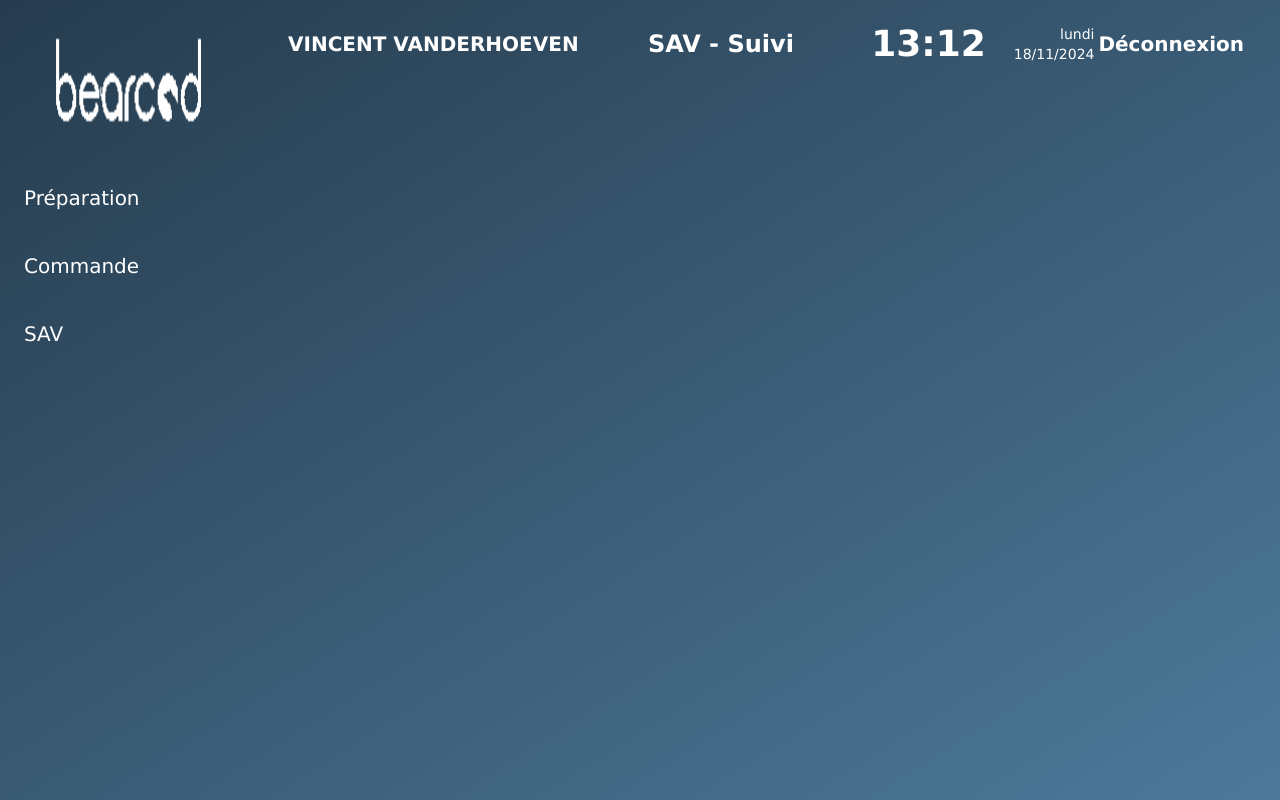
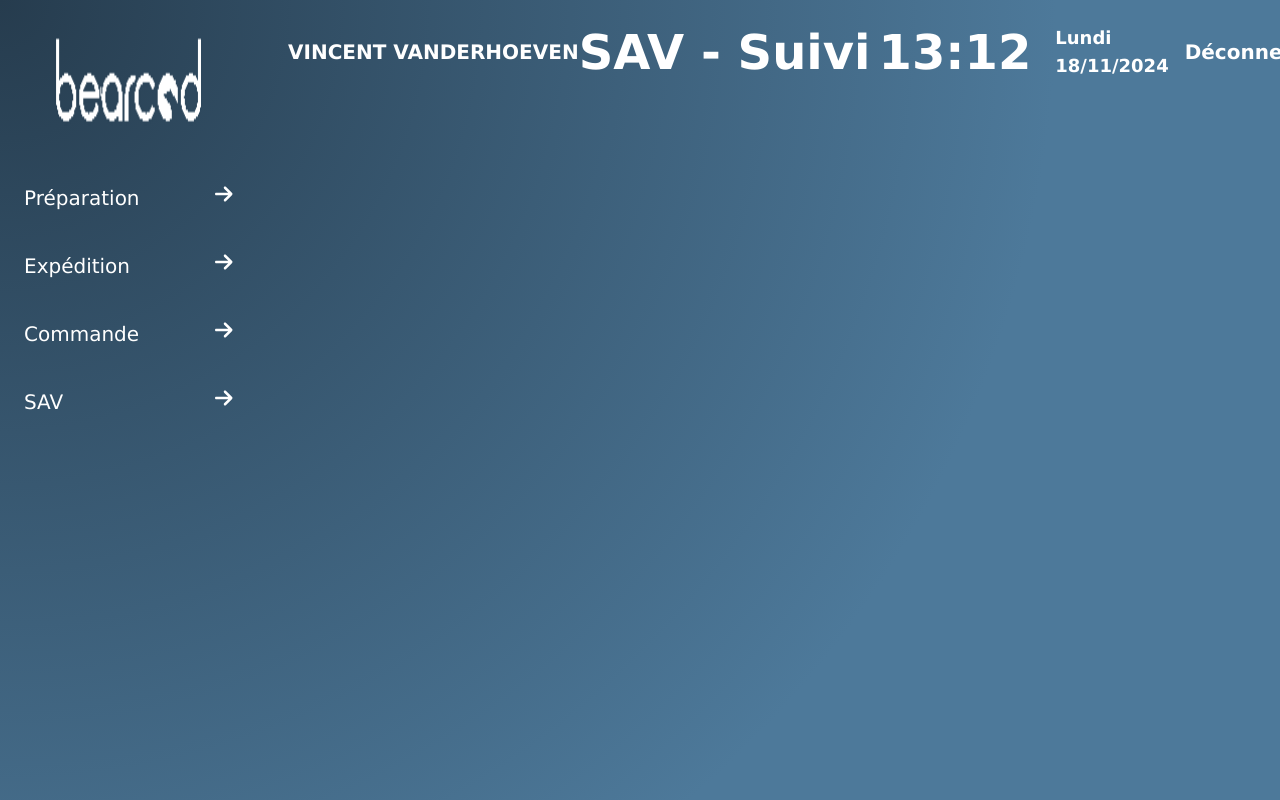
Before and after one commit to Loddfafnir12/MaquetteExtranet, a React (Vite) app: page / in a window 1280 px wide. Built offline with nearby package versions, Linux system fonts and the light colour scheme; the HTML template or start-up script is replaced by a standard one.

Commit message:
animation et fleche + du mode mobile

```diff
--- a/package.json
+++ b/package.json
@@ -10,7 +10,7 @@
     "preview": "vite preview"
   },
   "dependencies": {
-    "@fortawesome/free-solid-svg-icons": "^6.6.0",
+    "@fortawesome/free-solid-svg-icons": "^6.7.1",
     "@fortawesome/react-fontawesome": "^0.2.2",
     "react": "^18.3.1",
     "react-dom": "^18.3.1"
--- a/src/components/Banner/Banner.css
+++ b/src/components/Banner/Banner.css
@@ -39,24 +39,24 @@
 
 /* Style pour le titre de l'application */
 .app-title {
-  @apply text-2xl font-bold text-center flex-1; /* Centrer le titre avec flexbox et largeur flexible */
+  @apply text-5xl font-bold text-center flex-1; /* Centrer le titre avec flexbox et largeur flexible */
   white-space: nowrap; /* Empêcher le texte de se couper */
 }
 
 /* Conteneur pour l'heure, le jour et la date */
 .datetime {
-  @apply flex items-center justify-end space-x-6 pl-2; /* Flexbox avec un espacement plus grand entre les éléments */
+  @apply text-xl capitalize flex items-center justify-end space-x-6 pl-2 pr-2; /* Flexbox avec un espacement plus grand entre les éléments */
 }
 
 /* Style de l'heure */
 .time {
-  @apply text-4xl font-bold; /* Heure en grande taille */
+  @apply text-5xl font-bold; /* Heure en grande taille */
 }
 
 /* Style pour le jour et la date */
 .date {
-  @apply text-sm font-light pl-1; /* Texte petit et léger pour la date et le jour */
-  text-align: right; /* Alignement du texte à droite */
+  @apply text-lg font-bold pr-1; /* Texte petit et léger pour la date et le jour */
+  text-align: left; /* Alignement du texte à gauche */
 }
 
 .logout-button {
--- a/src/components/Menu/Menu.css
+++ b/src/components/Menu/Menu.css
@@ -23,10 +23,21 @@
   transition: transform 0.3s ease, background-color 0.3s ease,
     box-shadow 0.3s ease; /* Transition douce pour le zoom, couleur de fond et l'ombre */
 }
+.menu-spacing {
+  @apply mt-20; /* Ajoute une marge supérieure équivalente à 2.5rem (40px) */
+}
 
 /* Lien du menu avec taille de police agrandie */
 .menu-link {
   @apply block p-2 rounded-lg text-xl transition-all duration-300 ease-in-out; /* Taille de police agrandie */
+}
+.menu-icon {
+  @apply absolute top-0 right-0 mt-2 mr-2 text-xl; /* Align the icon to the top right corner with some margin */
+  transition: transform 0.3s ease; /* Add a smooth transition for the transform property */
+}
+
+.menu-item:hover .menu-icon {
+  transform: rotate(40deg); /* Apply a rotation transformation on hover */
 }
 
 /* Effet au survol de l'élément du menu */
@@ -38,7 +49,7 @@
 /* Sous-menu avec animation d'apparition */
 .submenu {
   @apply absolute left-full text-white top-0 p-2 rounded-lg opacity-0 invisible transform translate-x-4 transition-all duration-300 ease-in-out;
-  background: linear-gradient(to bottom right, #263c4e, #4d799a);
+  background: radial-gradient(circle at top left, #263c4e 0%, #4d799a 70%);
   z-index: 10000; /* Assurez-vous que le sous-menu soit au-dessus */
   width: max-content + 2px; /* Ajuste la largeur du sous-menu au contenu */
   /* Rajoute 2px d'espacement supplémentaire à droite */
@@ -185,6 +196,43 @@
   .burger-menu {
     display: block; /* Le bouton burger est visible */
   }
+
+  .menu-link {
+    @apply text-sm; /* Ajuste la taille de la police des éléments du menu */
+  }
+
+  .menu-icon {
+    @apply text-lg; /* Ajuste la taille des icônes */
+  }
+
+  .menu-list {
+    display: flex;
+    flex-direction: column; /* Empile les menus en une seule colonne */
+  }
+
+  .menu-item {
+    margin-bottom: 1rem; /* Espacement entre les items principaux */
+  }
+
+  submenu {
+    @apply opacity-0 max-h-0 overflow-hidden transition-all duration-300 ease-in-out;
+    background: radial-gradient(circle at top left, #263c4e 0%, #4d799a 70%);
+    max-width: 90vw; /* Limiting submenu width */
+    margin-top: 10px; /* Espacement entre le menu et le sous-menu */
+    border-radius: 8px; /* Bord arrondi */
+  }
+
+  /* Élément du sous-menu */
+  .submenu-item {
+    @apply block text-sm text-white p-2 transition-all duration-200 rounded-lg ease-in-out;
+    white-space: nowrap; /* Empêche le texte de se couper */
+    cursor: pointer; /* Change le curseur lors du survol */
+  }
+
+  /* Affichage du sous-menu lorsque l'élément parent est ouvert */
+  .menu-item.open .submenu {
+    @apply opacity-100 max-h-[500px]; /* Animation pour le déploiement */
+  }
 }
 
 /* Animation de fermeture du sous-menu sur mobile après un clic */
--- a/src/components/Menu/Menu.jsx
+++ b/src/components/Menu/Menu.jsx
@@ -1,210 +1,84 @@
-import React, { useState } from "react";
-import "./Menu.css";  // Importez votre fichier CSS
-import logoBearcod from "../../image/logo-bearcod_blanc.png"; // Logo principal
-import logoTete from "../../image/logo-tete.png"; // Logo pour petits écrans
+import React, { useState, useEffect } from "react";
+import "./Menu.css";
+import logoBearcod from "../../image/logo-bearcod_blanc.png";
+import logoTete from "../../image/logo-tete.png";
 import { FontAwesomeIcon } from "@fortawesome/react-fontawesome";
-import { faBars, faTimes } from "@fortawesome/free-solid-svg-icons"; // Icônes pour le menu et la croix
+import { faBars, faTimes, faArrowDown, faArrowRight } from "@fortawesome/free-solid-svg-icons";
 
 const Menu = ({ toggleMenu, menuOpen }) => {
-  const [activeSubmenu, setActiveSubmenu] = useState(null);
-  const [subMenuActive, setSubMenuActive] = useState(false); // Etat pour gérer l'animation d'ouverture/fermeture des sous-menus en mobile
+  const [activeSubmenu, setActiveSubmenu] = useState(null); // Gère quel sous-menu est ouvert
+  const [isMobile, setIsMobile] = useState(false); // Détecte si l'on est sur mobile
 
-  // Affiche ou cache le sous-menu
+  // Gère le changement de taille d'écran
+  useEffect(() => {
+    const handleResize = () => {
+      setIsMobile(window.innerWidth <= 480);
+    };
+
+    handleResize(); // Vérifie la taille à l'initialisation
+    window.addEventListener("resize", handleResize); // Ajoute l'écouteur d'événement
+
+    return () => window.removeEventListener("resize", handleResize); // Nettoyage de l'écouteur
+  }, []);
+
   const toggleSubmenu = (index) => {
-    if (activeSubmenu === index) {
-      setActiveSubmenu(null); // Ferme le sous-menu si déjà ouvert
-    } else {
-      setActiveSubmenu(index); // Ouvre le sous-menu correspondant
+    if (isMobile) {
+      // En mode mobile, on affiche ou cache le sous-menu au clic
+      setActiveSubmenu(activeSubmenu === index ? null : index); // Active le sous-menu ou le cache
     }
   };
 
-  const handleSubmenuClick = (index) => {
-    if (window.innerWidth <= 480) {
-      setSubMenuActive(true); // Déclenche l'animation du sous-menu
-      setTimeout(() => {
-        setActiveSubmenu(null); // Ferme le sous-menu après l'animation
-        setSubMenuActive(false); // Réinitialise l'état pour ne pas bloquer les futures interactions
-      }, 300); // Doit correspondre à la durée de l'animation CSS
-    }
-  };
+  const menuData = [
+    { id: 1, title: "Préparation", items: ["Expédition", "Historique des préparations", "Lettuce"] },
+    { id: 2, title: "Expédition", items: ["Carrot", "Potato", "Spinach"] },
+    { id: 3, title: "Commande", items: ["Lettuce", "Spinach", "Cucumber"] },
+    { id: 4, title: "SAV", items: ["Suivi", "Reprise", "Déclaration"] },
+  ];
 
   return (
     <div className="app-container">
-      {/* Bouton Burger (affiché uniquement en mode mobile) */}
+      {/* Bouton burger */}
       <div
-        className={`burger-menu md:hidden fixed top-4 left-4 z-20 ${menuOpen ? "rotate" : ""}`}
+        className={`burger-menu fixed top-4 left-4 z-20 ${menuOpen ? "rotate" : ""}`}
         onClick={toggleMenu}
       >
         <FontAwesomeIcon icon={menuOpen ? faTimes : faBars} className="text-white" size="lg" />
       </div>
 
       {/* Sidebar */}
-      <div className={`sidebar ${menuOpen ? "open" : ""} md:block`}>
-        {/* Logo principal (affiché par défaut) */}
+      <div className={`sidebar ${menuOpen ? "open" : ""}`}>
+        {/* Logo */}
         <div className="logo-container">
-          <img
-            src={logoBearcod}
-            alt="Logo Bearcod"
-            className="logo-bearcod hidden md:block w-full h-auto"
-          />
-          {/* Logo pour petits écrans */}
-          <img
-            src={logoTete}
-            alt="Logo Tête"
-            className="logo-tete md:hidden"
-          />
+          <img src={logoBearcod} alt="Logo Bearcod" className="logo-bearcod hidden md:block w-full h-auto" />
+          <img src={logoTete} alt="Logo Tête" className="logo-tete md:hidden" />
         </div>
 
-        {/* Menu */}
+        {/* Menu principal */}
         <ul className="menu-list">
-          {/* Préparation */}
-          <li
-            className="menu-item"
-            onClick={() => toggleSubmenu(1)} // Ouvre/ferme le sous-menu pour Préparation
-          >
-            <a href="#" className="menu-link">
-              Préparation
-            </a>
-            {/* Sous-menu Préparation */}
-            <div
-              className={`submenu ${activeSubmenu === 1 ? "submenu-visible" : ""}`}
+          {menuData.map((menu) => (
+            <li
+              key={menu.id}
+              className={`menu-item ${activeSubmenu === menu.id ? 'active' : ''}`}
+              onClick={() => toggleSubmenu(menu.id)} // Gère le clic sur le menu
             >
-              <a
-                href="#"
-                className="submenu-item"
-                onClick={() => handleSubmenuClick(1)} // Clic sur un item du sous-menu
-              >
-                Éxpedition
-              </a>
-              <a
-                href="#"
-                className="submenu-item"
-                onClick={() => handleSubmenuClick(1)} // Clic sur un item du sous-menu
-              >
-                Historique des préparation
-              </a>
-              <a
-                href="#"
-                className="submenu-item"
-                onClick={() => handleSubmenuClick(1)} // Clic sur un item du sous-menu
-              >
-                Lettuce
-              </a>
-              <a
-                href="#"
-                className="submenu-item"
-                onClick={() => handleSubmenuClick(1)} // Clic sur un item du sous-menu
-              >
-                Spinach
-              </a>
-              <a
-                href="#"
-                className="submenu-item"
-                onClick={() => handleSubmenuClick(1)} // Clic sur un item du sous-menu
-              >
-                Cucumber
-              </a>
-            </div>
-          </li>
-          <li
-            className="menu-item"
-            onClick={() => toggleSubmenu(1)} // Ouvre/ferme le sous-menu pour Préparation
-          >
-            <a href="#" className="menu-link">
-              Commande
-            </a>
-            {/* Sous-menu Préparation */}
-            <div
-              className={`submenu ${activeSubmenu === 1 ? "submenu-visible" : ""}`}
-            >
-              <a
-                href="#"
-                className="submenu-item"
-                onClick={() => handleSubmenuClick(1)} // Clic sur un item du sous-menu
-              >
-                Carrot
-              </a>
-              <a
-                href="#"
-                className="submenu-item"
-                onClick={() => handleSubmenuClick(1)} // Clic sur un item du sous-menu
-              >
-                Potato
-              </a>
-              <a
-                href="#"
-                className="submenu-item"
-                onClick={() => handleSubmenuClick(1)} // Clic sur un item du sous-menu
-              >
-                Lettuce
-              </a>
-              <a
-                href="#"
-                className="submenu-item"
-                onClick={() => handleSubmenuClick(1)} // Clic sur un item du sous-menu
-              >
-                Spinach
-              </a>
-              <a
-                href="#"
-                className="submenu-item"
-                onClick={() => handleSubmenuClick(1)} // Clic sur un item du sous-menu
-              >
-                Cucumber
-              </a>
-            </div>
-          </li>
-          <li
-            className="menu-item"
-            onClick={() => toggleSubmenu(1)} // Ouvre/ferme le sous-menu pour Préparation
-          >
-            <a href="#" className="menu-link">
-              SAV
-            </a>
-            {/* Sous-menu Préparation */}
-            <div
-              className={`submenu ${activeSubmenu === 1 ? "submenu-visible" : ""}`}
-            >
-              <a
-                href="#"
-                className="submenu-item"
-                onClick={() => handleSubmenuClick(1)} // Clic sur un item du sous-menu
-              >
-                Carrot
-              </a>
-              <a
-                href="#"
-                className="submenu-item"
-                onClick={() => handleSubmenuClick(1)} // Clic sur un item du sous-menu
-              >
-                Potato
-              </a>
-              <a
-                href="#"
-                className="submenu-item"
-                onClick={() => handleSubmenuClick(1)} // Clic sur un item du sous-menu
-              >
-                Lettuce
-              </a>
-              <a
-                href="#"
-                className="submenu-item"
-                onClick={() => handleSubmenuClick(1)} // Clic sur un item du sous-menu
-              >
-                Spinach
-              </a>
-              <a
-                href="#"
-                className="submenu-item"
-                onClick={() => handleSubmenuClick(1)} // Clic sur un item du sous-menu
-              >
-                Cucumber
-              </a>
-            </div>
-          </li>
-
-          {/* Autres menus */}
-          {/* (Le même code que pour "Préparation") */}
+              <div className="menu-link">
+                {menu.title}
+                {/* Affichage de l'icône pour l'élément actif */}
+                <FontAwesomeIcon
+                  icon={faArrowRight}
+                  className="menu-icon"
+                />
+              </div>
+              {/* Sous-menu */}
+              <ul className={`submenu ${isMobile && activeSubmenu === menu.id ? 'submenu-visible' : ''}`}>
+                {menu.items.map((item, index) => (
+                  <li key={index} className="submenu-item">
+                    <a href="#">{item}</a>
+                  </li>
+                ))}
+              </ul>
+            </li>
+          ))}
         </ul>
       </div>
     </div>
--- a/src/style.css
+++ b/src/style.css
@@ -17,7 +17,8 @@
 }
 
 body {
-  background: linear-gradient(to bottom right, #263c4e, #4d799a);
+  background: radial-gradient(circle at top left, #263c4e 0%, #4d799a 70%);
+
   height: 100vh;
   margin: 0;
   padding: 0;
```
Also changed, not shown: 1 other file (tests, documents, lock files or other folders).
